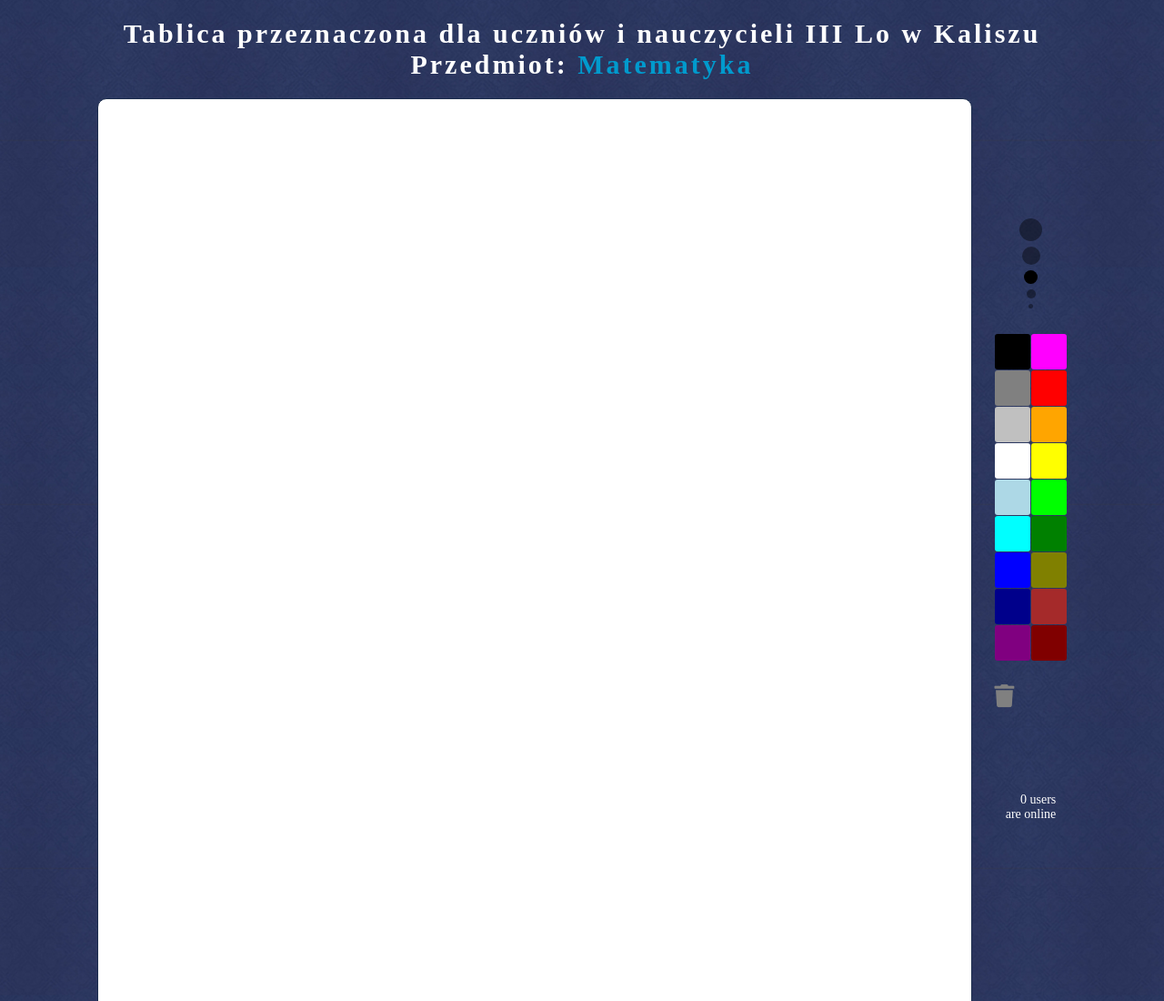
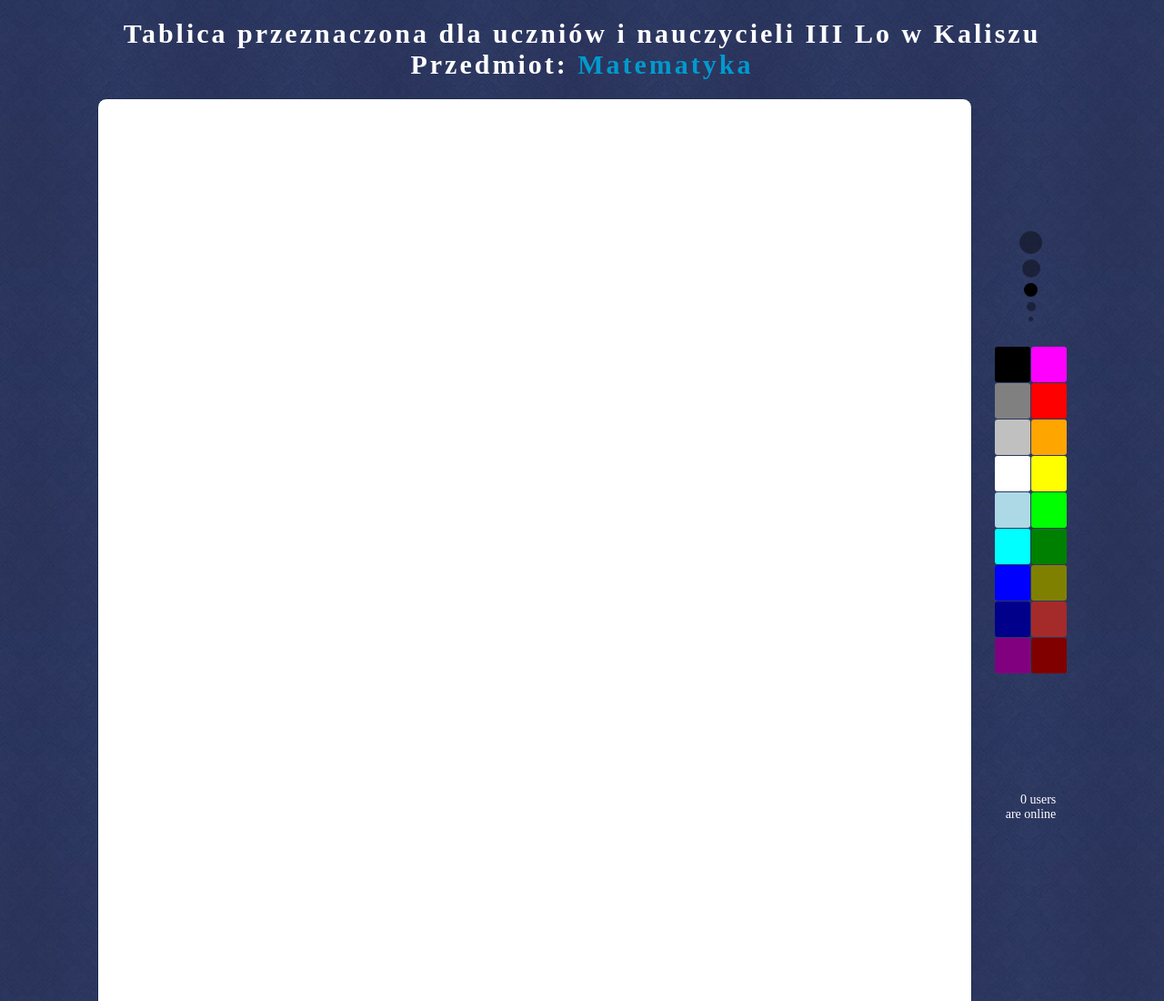
Before and after one commit to Wiciu02/Apliccation, a website: page public/index.html in a window 1280 px wide. Shown: the top 1100 px of the page at 91% size. Drawn offline with nearby package versions, Linux system fonts and the light colour scheme; no server answers; a web font is replaced by a local one.

Commit message:
Update index.html

```diff
--- a/public/index.html
+++ b/public/index.html
@@ -37,7 +37,7 @@
         <div id="palette" title="choose a color"></div>
 
 
-        <div id="clearBtn" title="clear the canvas">
+        <div id="clearBtn" title="clear the canvas" style="display: none;">
           <i class="fa fa-trash" aria-hidden="true"></i>
         </div>
       </div>
```
